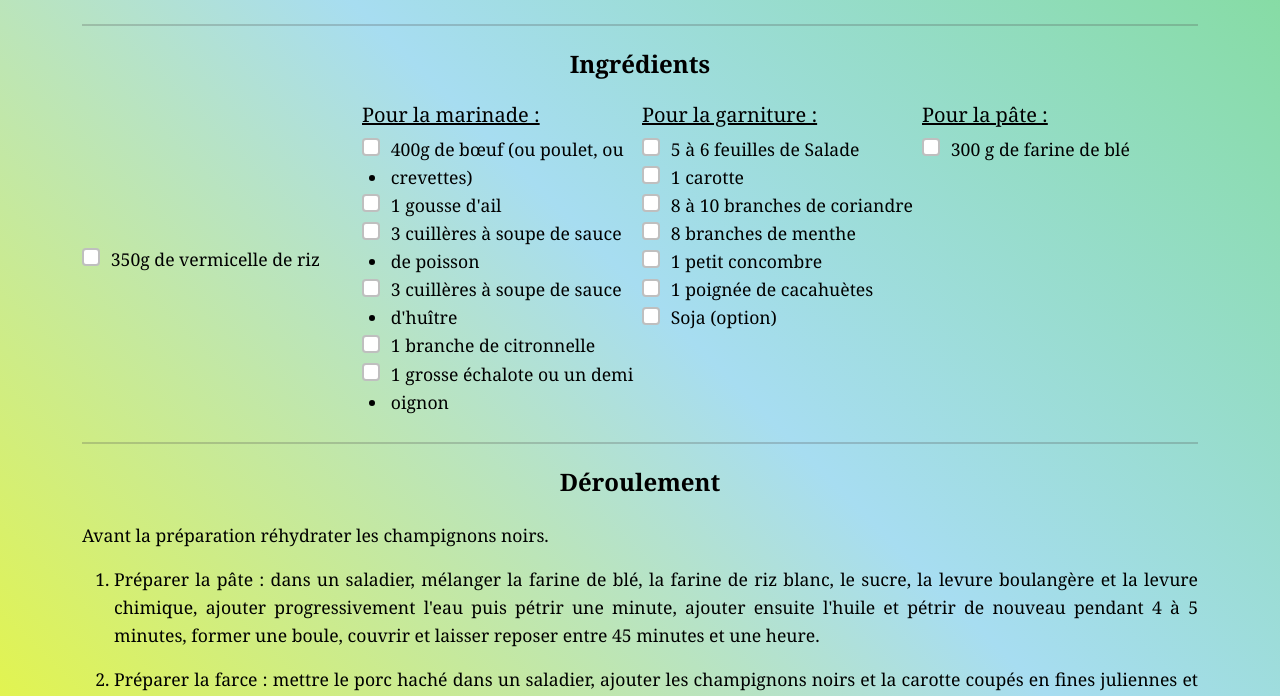
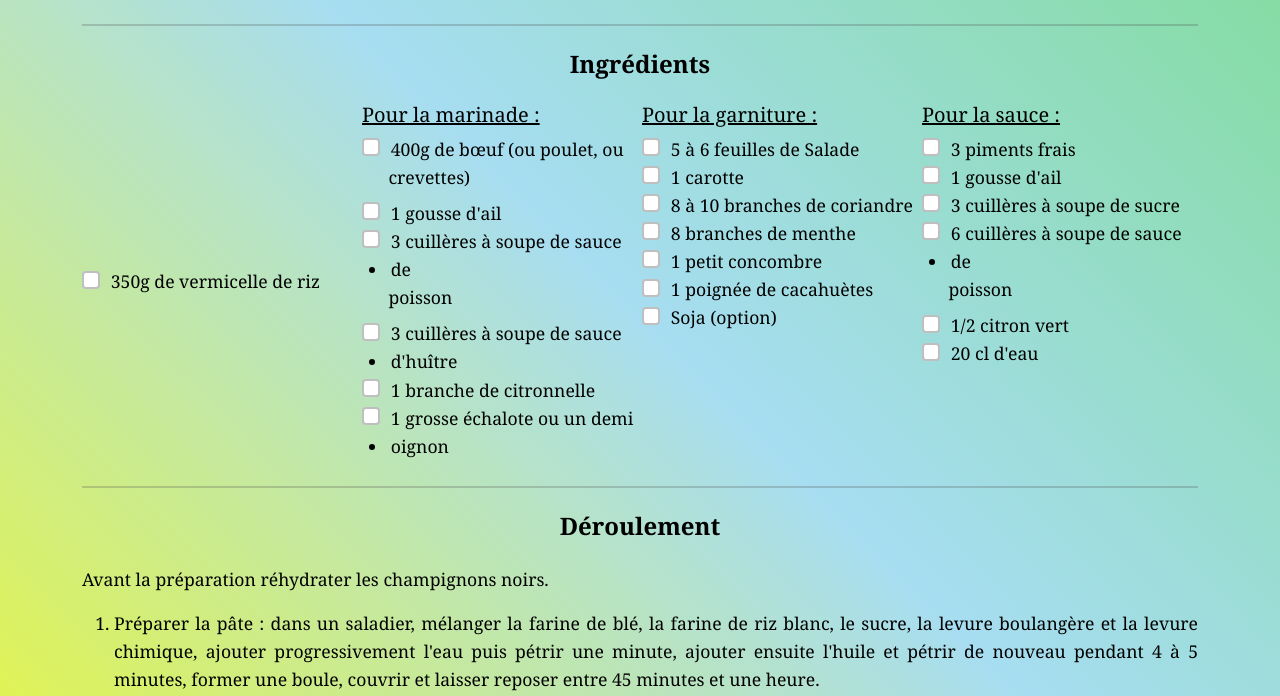
Before and after one commit to zpilia/vietnam_website, a PHP site: page /bo_bun.php in a window 1280 px wide. Shown: the part 644-1340 px from the top of the page. Run offline with PHP 8.4, Linux system fonts and the light colour scheme; some libraries are stand-ins or nearby versions.

Commit message:
Update bo_bun.php

```diff
--- a/views/bo_bun.php
+++ b/views/bo_bun.php
@@ -106,7 +106,7 @@
                 >
                     <li>
                         <input class="form-check-input" type="checkbox" value="" id="flexCheckDefault"/>
-                        <label class="form-check-label" for="flexCheckDefault">400g de bœuf (ou poulet, ou crevettes)</label>
+                        <label class="form-check-label" for="flexCheckDefault">400g de bœuf (ou poulet, ou</label><label>crevettes)</label>
                     </li>
                     <li>
                         <input class="form-check-input" type="checkbox" value="" id="flexCheckDefault"/>
@@ -114,7 +114,7 @@
                     </li>
                     <li>
                         <input class="form-check-input" type="checkbox" value="" id="flexCheckDefault"/>
-                        <label class="form-check-label" for="flexCheckDefault">3 cuillères à soupe de sauce de poisson</label>
+                        <label class="form-check-label" for="flexCheckDefault">3 cuillères à soupe de sauce de</label><label>poisson</label>
                     </li>
                     <li>
                         <input class="form-check-input" type="checkbox" value="" id="flexCheckDefault"/>
@@ -178,7 +178,7 @@
                 <h5 class="text-decoration-underline"
                     style="font-family: 'Georgia', sans-serif; color: black;"
                 >
-                    Pour la pâte :
+                    Pour la sauce :
                 </h5>
 
                 <ul class="form-check"
@@ -188,7 +188,27 @@
                 >
                     <li>
                         <input class="form-check-input" type="checkbox" value="" id="flexCheckDefault"/>
-                        <label class="form-check-label" for="flexCheckDefault">300 g de farine de blé</label>
+                        <label class="form-check-label" for="flexCheckDefault">3 piments frais</label>
+                    </li>
+                    <li>
+                        <input class="form-check-input" type="checkbox" value="" id="flexCheckDefault"/>
+                        <label class="form-check-label" for="flexCheckDefault">1 gousse d'ail</label>
+                    </li>
+                    <li>
+                        <input class="form-check-input" type="checkbox" value="" id="flexCheckDefault"/>
+                        <label class="form-check-label" for="flexCheckDefault">3 cuillères à soupe de sucre</label>
+                    </li>
+                    <li>
+                        <input class="form-check-input" type="checkbox" value="" id="flexCheckDefault"/>
+                        <label class="form-check-label" for="flexCheckDefault">6 cuillères à soupe de sauce de</label><label>poisson</label>
+                    </li>
+                    <li>
+                        <input class="form-check-input" type="checkbox" value="" id="flexCheckDefault"/>
+                        <label class="form-check-label" for="flexCheckDefault">1/2 citron vert</label>
+                    </li>
+                    <li>
+                        <input class="form-check-input" type="checkbox" value="" id="flexCheckDefault"/>
+                        <label class="form-check-label" for="flexCheckDefault">20 cl d'eau</label>
                     </li>
                 </ul>
             </div>
```
